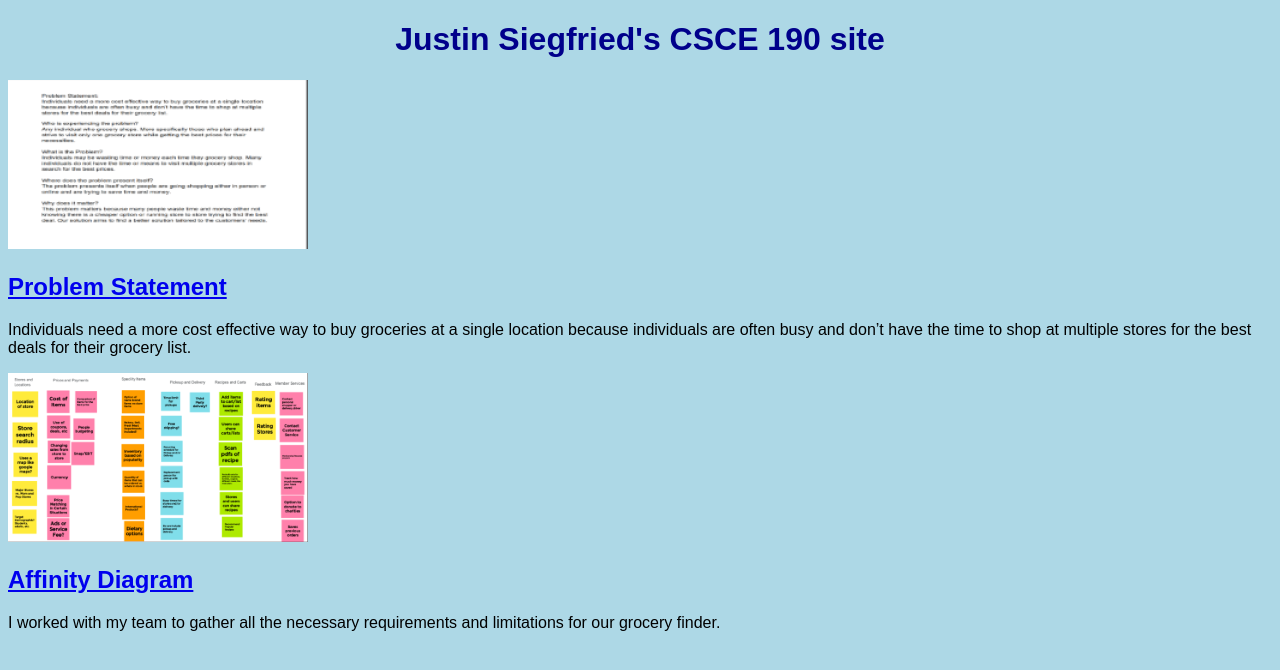
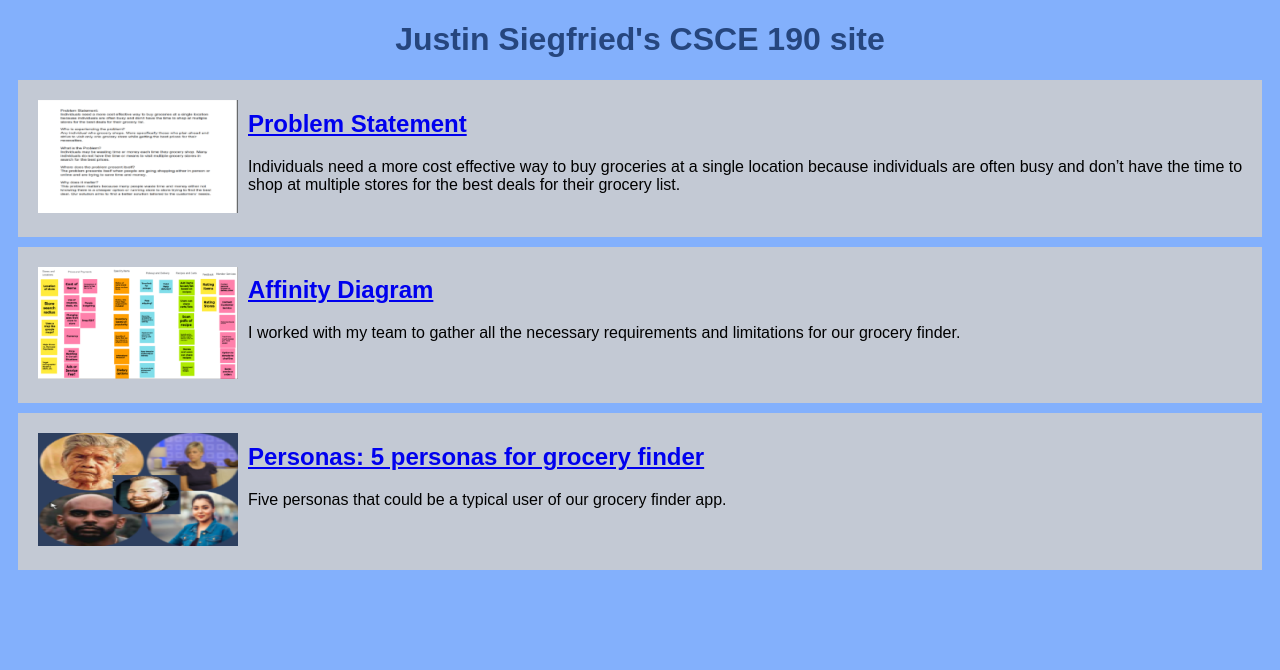
Before and after one commit to Siegfriedj2018/Siegfriedj2018.github.io, a plain HTML site: page index.html in a window 1280 px wide. Drawn offline with Linux system fonts and the light colour scheme.

Commit message:
Added personas and cleaned up look

```diff
--- a/index.html
+++ b/index.html
@@ -6,6 +6,7 @@
     </head>
     <body>
         <h1>Justin Siegfried's CSCE 190 site</h1>
+
         <!-- Problem Statement Assignment -->
         <section class="assignment">
             <a href="Files/CSCE 190 - Problem Statement.pdf">
@@ -20,6 +21,7 @@
                 </p>
             </section>
         </section>
+
         <!-- Affinity Diagram Assignment -->
         <section class="assignment">
             <a href="Files/CSCE 190 - Affinity Diagram.pdf">
@@ -32,5 +34,18 @@
                 </p>
             </section>
         </section>
+
+        <!-- Persona Assignment -->
+        <section class="assignment">
+            <a href="Files/Personas.pdf">
+                <img src="images/csce190_personas.png">
+            </a>
+            <section class="assignment-details">
+                <a href="Files/Personas.pdf"><h2>Personas: 5 personas for grocery finder</h2></a>
+                <p>
+                    Five personas that could be a typical user of our grocery finder app.
+                </p>
+            </section>
+        </section>
     </body>
 </html>
--- a/styles.css
+++ b/styles.css
@@ -1,9 +1,21 @@
 body {
-    background: lightblue;
+    background: #83B0FC; /* Lavender gray */
     font-family: Arial, Helvetica, sans-serif;
 }
 
+.assignment {
+    display: flex;
+    padding: 10px;
+    margin: 10px;
+    background: #C3C9D4; /* French sky blue */
+}
+
+.assignment img {
+    width: 200px;
+    padding: 10px;
+}
+
 h1 {
-    color: darkblue;
+    color: #26467E; /* Dark Cornflower Blue */
     text-align: center;
 }
```
Also changed, not shown: images/csce190_personas.png (added), 1 other file.
